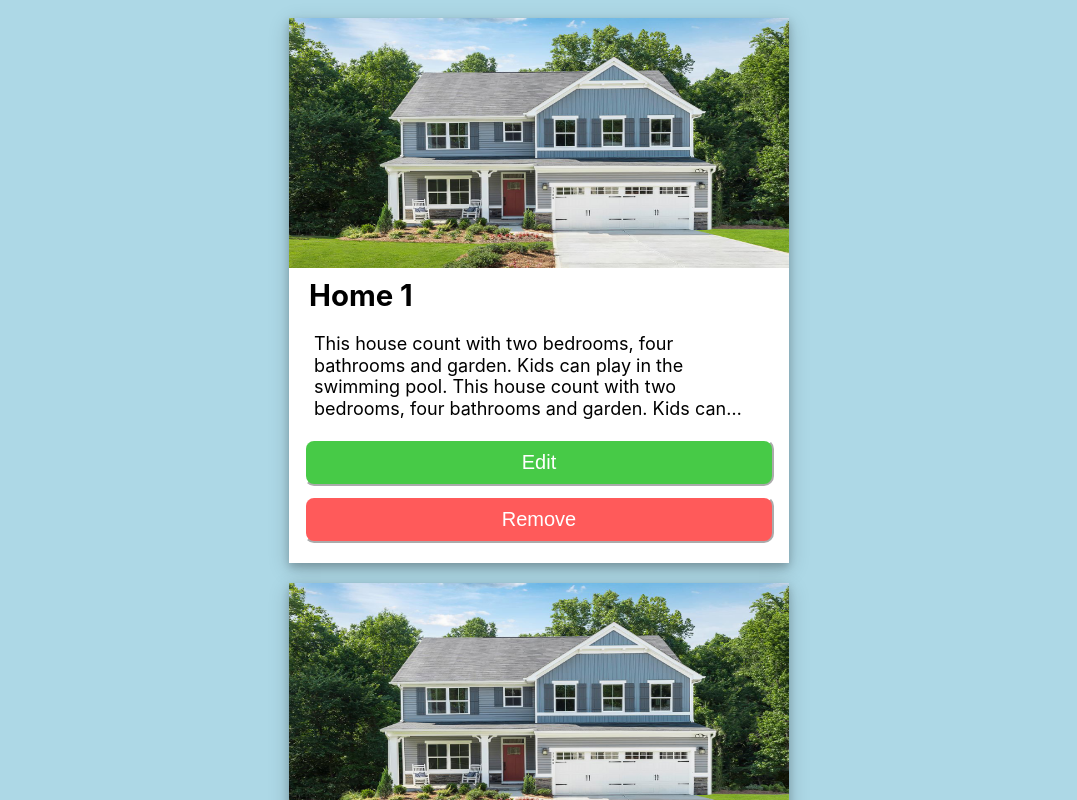
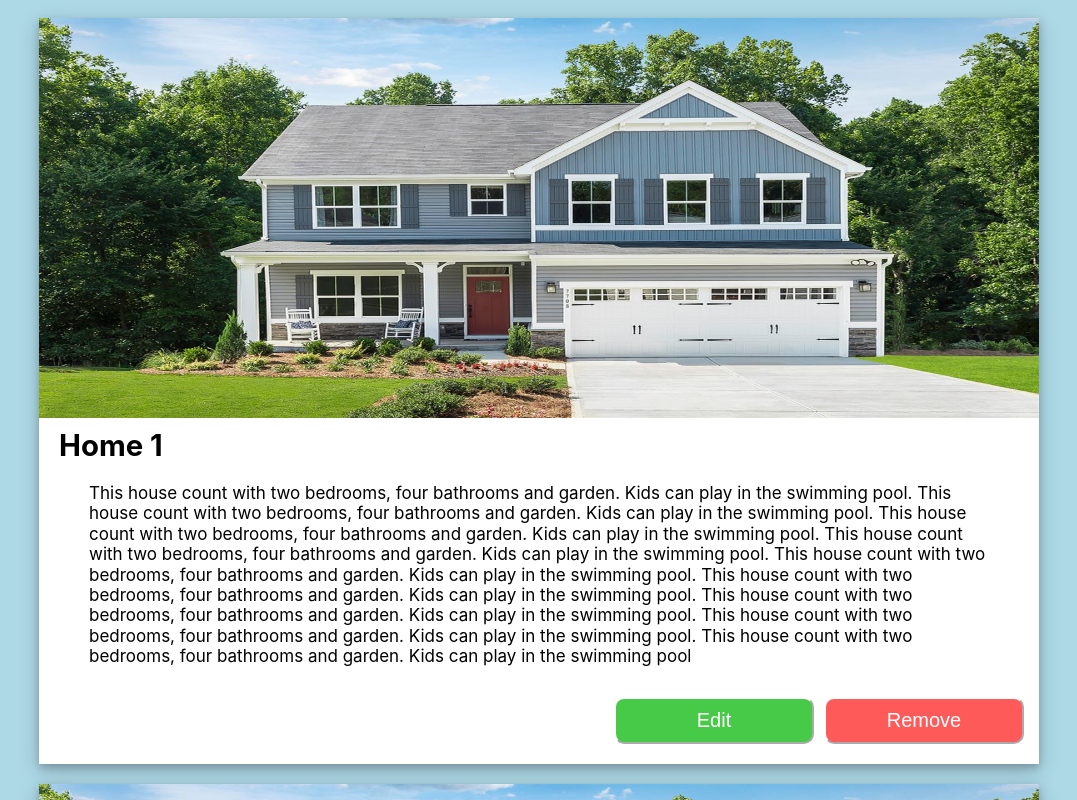
Before and after one commit to FranciscoJavierMartin/Home-holidays-mobile, a Vue app: page / in a window 1280 px wide. Shown: the top 800 px of the page, without its empty margins (101-1178 px from the left). Built offline with nearby package versions, Linux system fonts and the light colour scheme.

Commit message:
Add media queries

```diff
--- a/src/App.vue
+++ b/src/App.vue
@@ -20,7 +20,7 @@ export default {
           name: 'Home 1',
           imageUrl: './assets/home.jpg',
           description:
-            'This house count with two bedrooms, four bathrooms and garden. Kids can play in the swimming pool. This house count with two bedrooms, four bathrooms and garden. Kids can play in the swimming pool. This house count with two bedrooms, four bathrooms and garden. Kids can play in the swimming pool'
+            'This house count with two bedrooms, four bathrooms and garden. Kids can play in the swimming pool. This house count with two bedrooms, four bathrooms and garden. Kids can play in the swimming pool. This house count with two bedrooms, four bathrooms and garden. Kids can play in the swimming pool. This house count with two bedrooms, four bathrooms and garden. Kids can play in the swimming pool. This house count with two bedrooms, four bathrooms and garden. Kids can play in the swimming pool. This house count with two bedrooms, four bathrooms and garden. Kids can play in the swimming pool. This house count with two bedrooms, four bathrooms and garden. Kids can play in the swimming pool. This house count with two bedrooms, four bathrooms and garden. Kids can play in the swimming pool. This house count with two bedrooms, four bathrooms and garden. Kids can play in the swimming pool'
         },
         {
           _id: '2',
--- a/src/components/HomeItemList.vue
+++ b/src/components/HomeItemList.vue
@@ -63,7 +63,6 @@ export default {
 }
 
 .card {
-  max-width: 500px;
   margin: 10px auto;
   width: 95%;
   display: flex;
@@ -76,7 +75,6 @@ export default {
 
 .home-image {
   width: 100%;
-  height: 250px;
 }
 
 .title {
@@ -123,4 +121,39 @@ export default {
   background-color: #ff5a5a;
 }
 
+@media (min-width: 600px) {
+  .description {
+    @include ellipsis-multiline(17, 1.2, 10, 10);
+  }
+  .action-buttons {
+    flex-direction: row;
+  }
+
+  .edit-button {
+    flex-grow: 1;
+  }
+
+  .remove-button {
+    flex-grow: 1;
+  }
+}
+
+@media (min-width: 900px) {
+  .card {
+    width: 1000px;
+  }
+
+  .home-image {
+    height: 400px;
+  }
+
+  .action-buttons {
+    justify-content: flex-end;
+    flex-direction: row;
+  }
+
+  .button {
+    max-width: 200px;
+  }
+}
 </style>
```
